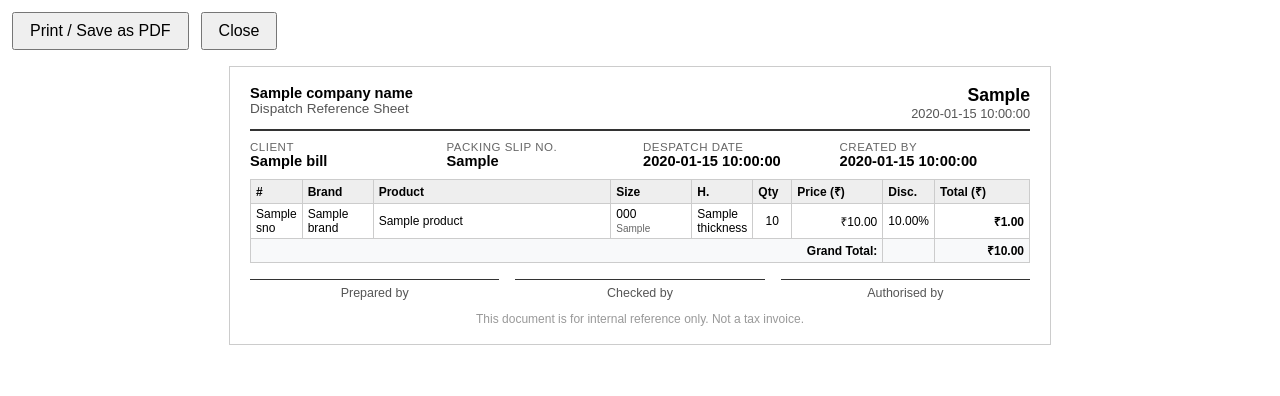
After one commit to pranavkrishna2014-ai/Pricelist-Claude, a Flask app: template templates/print_bills.html in a window 1280 px wide. The commit adds this page. Shown: the top 396 px of the page. Run offline with Flask 3, Linux system fonts and the light colour scheme; the template is opened without the code that fills it: most values are stand-ins (such as "Sample title", 1, 10 or a date in 2020).

Commit message:
Add packing slip search, created-by, next bill no, PDF/bulk print, backup
https://claude.ai/code/session_0141xZUCoHNLba9XXBF6dwKA

```diff
--- a/app.py
+++ b/app.py
@@ -1,5 +1,5 @@
-from flask import Flask, render_template, request, jsonify, session, send_file
-import sqlite3, hashlib, os, io
+from flask import Flask, render_template, request, jsonify, session, send_file, Response
+import sqlite3, hashlib, os, io, datetime
 from functools import wraps
 
 app = Flask(__name__)
@@ -79,7 +79,8 @@ def init_db():
             client_name TEXT NOT NULL,
             despatch_date TEXT DEFAULT '',
             grand_total REAL DEFAULT 0,
-            created_at TEXT DEFAULT (datetime('now','localtime'))
+            created_at TEXT DEFAULT (datetime('now','localtime')),
+            created_by TEXT DEFAULT ''
         );
         CREATE TABLE IF NOT EXISTS bill_items (
             id INTEGER PRIMARY KEY AUTOINCREMENT,
@@ -98,6 +99,13 @@ def init_db():
             FOREIGN KEY(bill_id) REFERENCES bills(id) ON DELETE CASCADE
         );
     ''')
+
+    # Add created_by column if it doesn't exist (migration for existing DBs)
+    try:
+        conn.execute("ALTER TABLE bills ADD COLUMN created_by TEXT DEFAULT ''")
+        conn.commit()
+    except Exception:
+        pass
 
     c.execute("INSERT OR IGNORE INTO settings VALUES ('bill_counter', '1')")
     c.execute("INSERT OR IGNORE INTO settings VALUES ('company_name', 'My Company')")
@@ -648,11 +656,13 @@ def get_bills():
     date_from = request.args.get('from', '')
     date_to   = request.args.get('to', '')
     client    = request.args.get('client', '')
+    slip      = request.args.get('slip', '')
     q  = "SELECT * FROM bills WHERE 1=1"
     ps = []
     if date_from: q += " AND date(created_at)>=?"; ps.append(date_from)
     if date_to:   q += " AND date(created_at)<=?"; ps.append(date_to)
     if client:    q += " AND client_name LIKE ?";  ps.append(f'%{client}%')
+    if slip:      q += " AND packing_slip_no LIKE ?"; ps.append(f'%{slip}%')
     q += " ORDER BY created_at DESC"
     conn = get_db()
     rows = conn.execute(q, ps).fetchall()
@@ -681,10 +691,11 @@ def create_bill():
     bill_no  = f"BILL-{int(counter):04d}"
     conn.execute("UPDATE settings SET value=? WHERE key='bill_counter'", (int(counter)+1,))
 
+    created_by = session.get('username', '')
     cur = conn.execute(
-        "INSERT INTO bills (bill_no,packing_slip_no,client_id,client_name,despatch_date,grand_total) VALUES (?,?,?,?,?,?)",
+        "INSERT INTO bills (bill_no,packing_slip_no,client_id,client_name,despatch_date,grand_total,created_by) VALUES (?,?,?,?,?,?,?)",
         (bill_no, data.get('packing_slip_no',''), data.get('client_id'),
-         data['client_name'], data.get('despatch_date',''), data.get('grand_total', 0))
+         data['client_name'], data.get('despatch_date',''), data.get('grand_total', 0), created_by)
     )
     bid = cur.lastrowid
 
@@ -708,6 +719,54 @@ def delete_bill(bid):
     conn.commit()
     conn.close()
     return jsonify({'success': True})
+
+@app.route('/api/bills/next_no')
+@login_required
+def next_bill_no():
+    conn    = get_db()
+    counter = conn.execute("SELECT value FROM settings WHERE key='bill_counter'").fetchone()['value']
+    conn.close()
+    return jsonify({'bill_no': f"BILL-{int(counter):04d}"})
+
+@app.route('/api/backup')
+@admin_required
+def backup_db():
+    date_str  = datetime.date.today().strftime('%Y-%m-%d')
+    filename  = f'mattress_backup_{date_str}.db'
+    with open(DB_PATH, 'rb') as f:
+        data = f.read()
+    return Response(
+        data,
+        mimetype='application/octet-stream',
+        headers={'Content-Disposition': f'attachment; filename={filename}'}
+    )
+
+@app.route('/print/bills')
+@login_required
+def print_bills():
+    ids_str = request.args.get('ids', '')
+    if not ids_str:
+        return 'No bill IDs provided', 400
+    try:
+        ids = [int(i.strip()) for i in ids_str.split(',') if i.strip()]
+    except ValueError:
+        return 'Invalid bill IDs', 400
+
+    conn = get_db()
+    # Load company name
+    company_row = conn.execute("SELECT value FROM settings WHERE key='company_name'").fetchone()
+    company_name = company_row['value'] if company_row else 'My Company'
+
+    bills_data = []
+    for bid in ids:
+        bill  = conn.execute("SELECT * FROM bills WHERE id=?", (bid,)).fetchone()
+        if not bill:
+            continue
+        items = conn.execute("SELECT * FROM bill_items WHERE bill_id=? ORDER BY sno", (bid,)).fetchall()
+        bills_data.append({'bill': dict(bill), 'items': [dict(i) for i in items]})
+    conn.close()
+
+    return render_template('print_bills.html', bills=bills_data, company_name=company_name)
 
 # ───────────────────────────── Settings routes ─────────────────────────────
 
--- /dev/null
+++ b/templates/print_bills.html
@@ -0,0 +1,97 @@
+<!DOCTYPE html>
+<html lang="en">
+<head>
+<meta charset="UTF-8">
+<title>Print Bills</title>
+<style>
+  body { font-family: Arial, sans-serif; font-size: 11pt; background: #fff; margin: 0; padding: 12px; }
+  .no-print { margin-bottom: 16px; }
+  @media print { .no-print { display: none !important; } }
+  .bill-page { max-width: 780px; margin: 0 auto 40px auto; padding: 18px 20px; border: 1px solid #ccc; page-break-after: always; }
+  .bill-page:last-child { page-break-after: auto; }
+  .print-header { border-bottom: 2px solid #333; padding-bottom: 8px; margin-bottom: 10px; display: flex; justify-content: space-between; align-items: flex-start; }
+  .print-meta { display: grid; grid-template-columns: 1fr 1fr 1fr 1fr; gap: 6px; margin-bottom: 10px; }
+  .print-meta-item span:first-child { color: #666; display: block; font-size: 0.72rem; text-transform: uppercase; letter-spacing: 0.5px; }
+  table { width: 100%; border-collapse: collapse; font-size: 9pt; }
+  th, td { border: 1px solid #ccc; padding: 3px 5px; vertical-align: middle; }
+  th { background: #eee; text-align: left; }
+  .text-end { text-align: right; }
+  .text-center { text-align: center; }
+  .print-footer { margin-top: 16px; display: grid; grid-template-columns: 1fr 1fr 1fr; gap: 16px; }
+  .sign-box { border-top: 1px solid #333; padding-top: 6px; font-size: 0.78rem; color: #555; text-align: center; }
+  .grand-total-row { font-weight: 700; background: #f8f9fa; }
+</style>
+</head>
+<body>
+<div class="no-print">
+  <button onclick="window.print()" style="padding:8px 16px;font-size:1rem;cursor:pointer;">Print / Save as PDF</button>
+  <button onclick="window.close()" style="padding:8px 16px;font-size:1rem;cursor:pointer;margin-left:8px;">Close</button>
+</div>
+
+{% for entry in bills %}
+<div class="bill-page">
+  <div class="print-header">
+    <div>
+      <h4 style="margin:0;font-weight:700;">{{ company_name }}</h4>
+      <div style="font-size:0.85rem;color:#555;">Dispatch Reference Sheet</div>
+    </div>
+    <div style="text-align:right;">
+      <div style="font-size:1.1rem;font-weight:700;">{{ entry.bill.bill_no }}</div>
+      <div style="font-size:0.8rem;color:#555;">{{ entry.bill.created_at }}</div>
+    </div>
+  </div>
+  <div class="print-meta">
+    <div class="print-meta-item"><span>Client</span><strong>{{ entry.bill.client_name }}</strong></div>
+    <div class="print-meta-item"><span>Packing Slip No.</span><strong>{{ entry.bill.packing_slip_no or '—' }}</strong></div>
+    <div class="print-meta-item"><span>Despatch Date</span><strong>{{ entry.bill.despatch_date or '—' }}</strong></div>
+    <div class="print-meta-item"><span>Created By</span><strong>{{ entry.bill.created_by or '—' }}</strong></div>
+  </div>
+  <table>
+    <thead>
+      <tr>
+        <th style="width:24px;">#</th>
+        <th style="width:60px;">Brand</th>
+        <th>Product</th>
+        <th style="width:70px;">Size</th>
+        <th style="width:32px;">H.</th>
+        <th style="width:28px;">Qty</th>
+        <th style="width:80px;">Price (₹)</th>
+        <th style="width:40px;">Disc.</th>
+        <th style="width:84px;">Total (₹)</th>
+      </tr>
+    </thead>
+    <tbody>
+      {% for item in entry.items %}
+      <tr>
+        <td>{{ item.sno }}</td>
+        <td>{{ item.brand }}</td>
+        <td>{{ item.product }}</td>
+        <td>{{ item.size_code }}<br><small style="color:#666;">{{ item.size_metric }}</small></td>
+        <td>{{ item.thickness }}</td>
+        <td class="text-center">{{ item.quantity }}</td>
+        <td class="text-end">₹{{ "%.2f"|format(item.unit_price) }}</td>
+        <td class="text-center">{{ ("%.2f"|format(item.discount_value) + "%") if item.discount_value > 0 else "—" }}</td>
+        <td class="text-end"><strong>₹{{ "%.2f"|format(item.total_value) }}</strong></td>
+      </tr>
+      {% endfor %}
+    </tbody>
+    <tfoot>
+      <tr class="grand-total-row">
+        <td colspan="7" class="text-end">Grand Total:</td>
+        <td></td>
+        <td class="text-end">₹{{ "%.2f"|format(entry.bill.grand_total) }}</td>
+      </tr>
+    </tfoot>
+  </table>
+  <div class="print-footer">
+    <div class="sign-box">Prepared by</div>
+    <div class="sign-box">Checked by</div>
+    <div class="sign-box">Authorised by</div>
+  </div>
+  <div style="margin-top:12px;font-size:0.75rem;color:#999;text-align:center;">
+    This document is for internal reference only. Not a tax invoice.
+  </div>
+</div>
+{% endfor %}
+</body>
+</html>
```
Also changed, not shown: templates/index.html (+63 -17 lines).
